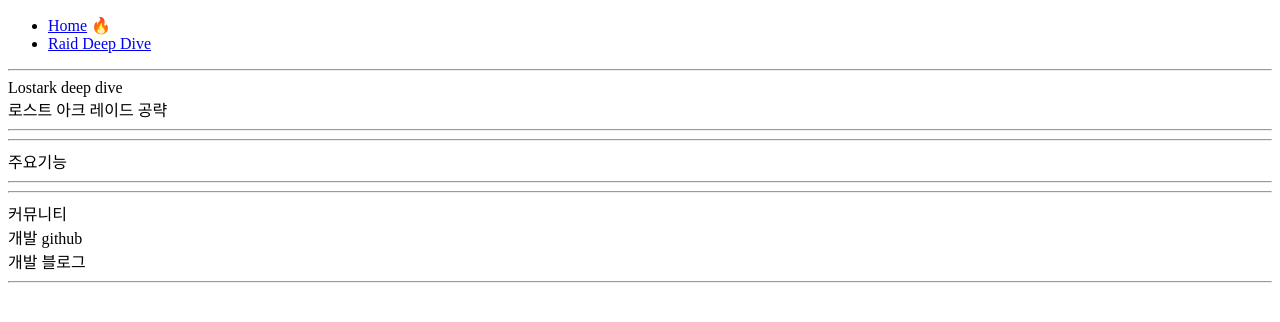
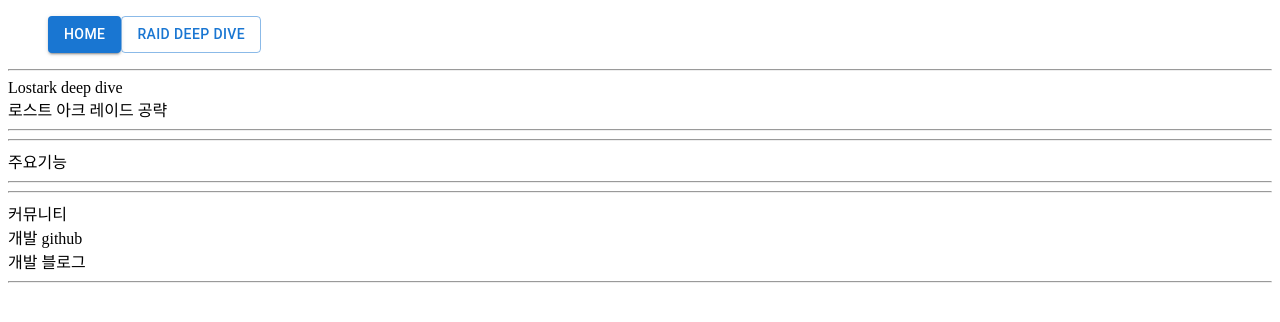
Before and after one commit to loadeepdive/loadeepdive.github.io, a Next.js app in the folder loadeepdive/: page / in a window 1280 px wide. Shown: the top 322 px of the page. Built offline with nearby package versions, Linux system fonts and the light colour scheme.

Commit message:
ldd: mui test

```diff
--- a/loadeepdive/package.json
+++ b/loadeepdive/package.json
@@ -12,6 +12,9 @@
     "deploy": "gh-pages -d out"
   },
   "dependencies": {
+    "@emotion/react": "^11.14.0",
+    "@emotion/styled": "^11.14.0",
+    "@mui/material": "^7.0.2",
     "jotai": "^2.12.2",
     "next": "^15.2.4",
     "react": "^19.0.0",
--- a/loadeepdive/src/app/components/navigation/navigation.tsx
+++ b/loadeepdive/src/app/components/navigation/navigation.tsx
@@ -1,18 +1,18 @@
 "use client";
 import Link from "next/link";
 import { usePathname } from "next/navigation";
+import { Button } from '@mui/material';
+
+
+
 export default function Navigation(){
-    const path = usePathname();
-    // console.log(path)
+    const path = usePathname().split('/');
+    console.log(path);
     return (
     <nav>
         <ul>
-            <li>
-                <Link href="/">Home</Link> {path === "/"?"🔥":""}
-            </li>
-            <li>
-                <Link href="/raiddeepdive">Raid Deep Dive</Link> {path === "/raiddeepdive"?"🔥":""}
-            </li>
+            {path[1]=== ""?<Button href="/" variant="contained">Home</Button>:<Button href="/" variant="outlined">Home</Button>}
+            {path[1]=== "raiddeepdive"?<Button href="/raiddeepdive" variant="contained">Raid Deep Dive</Button>:<Button href="/raiddeepdive" variant="outlined">Raid Deep Dive</Button>}
         </ul>
     </nav>
         );
```
Also changed, not shown: 1 other file (tests, documents, lock files or other folders).
